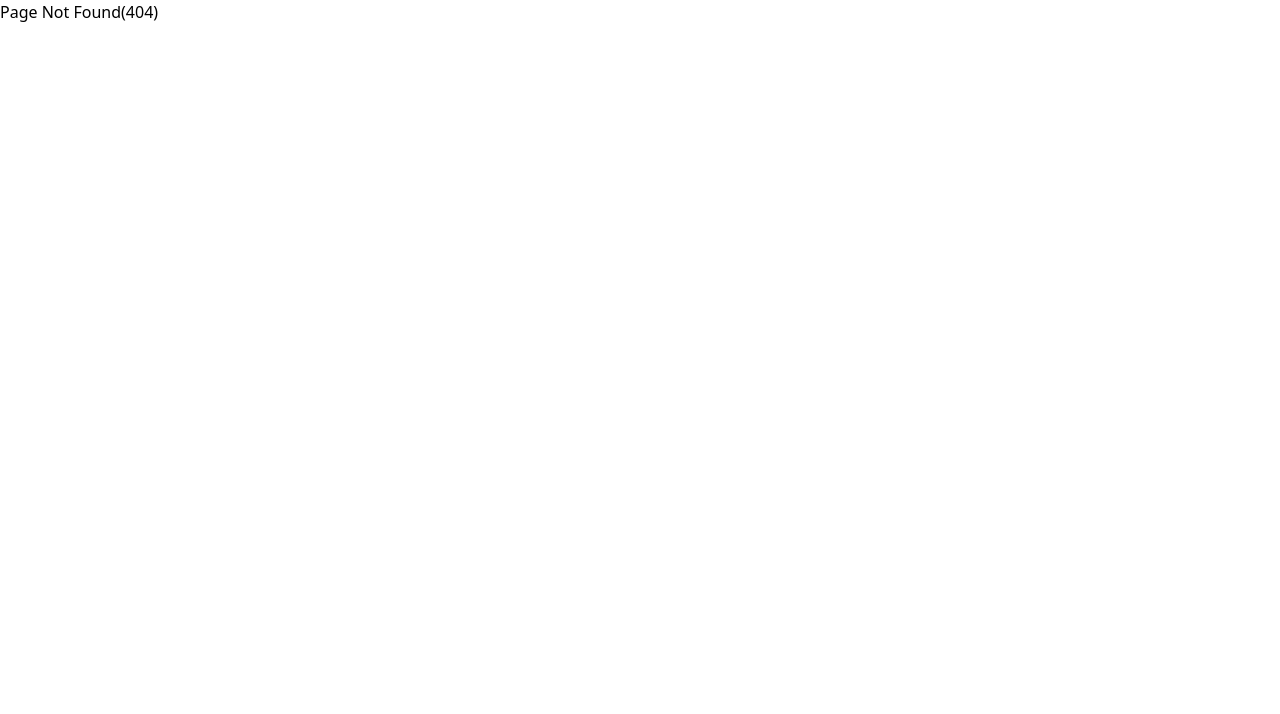
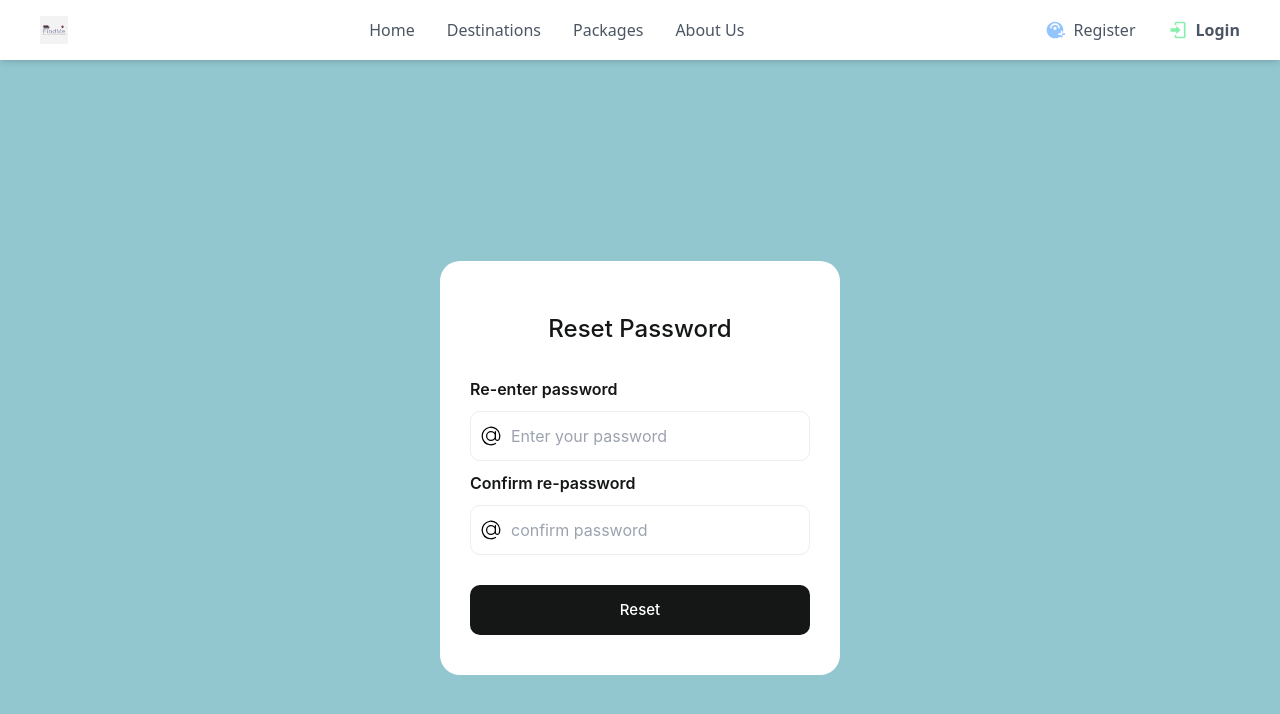
Before and after one commit to s1999-alt/FindMe--Django-React, a React (Vite) app in the folder frontend/: page /password/reset/1/1 in a window 1280 px wide. Before the commit this address had no page. Shown: the top 714 px of the page. Built offline with nearby package versions, Linux system fonts and the light colour scheme.

Commit message:
Reset password setted in authSlice and authService and also Reset passwordconfirm page is setted through the mailtrap link and everything is working fine

```diff
--- a/frontend/src/App.jsx
+++ b/frontend/src/App.jsx
@@ -2,12 +2,7 @@ import { useState } from 'react'
 import {Route, BrowserRouter as Router, Routes} from "react-router-dom"
 import { ToastContainer } from 'react-toastify'
 import 'react-toastify/dist/ReactToastify.css';
-import Home from './pages/Home'
 import './Styles/auth.scss'
-import Navbar from './components/navigation/Navbar'
-import Authenticator from './pages/Authenticator'
-import ActivatePage from './pages/ActivatePage';
-import PageNotFound from './pages/PageNotFound';
 import UserWrapper from './wrapper/userWrapper';
 
 
--- a/frontend/src/Styles/ActivatePage.scss
+++ b/frontend/src/Styles/ActivatePage.scss
@@ -23,7 +23,7 @@
   font-size: 24px; /* Adjust the size as needed */
 }
 
-.button-submit {
+.button {
   background-color: #3498db;
   color: #fff;
   padding: 10px 60px;
--- a/frontend/src/features/auth/authService.js
+++ b/frontend/src/features/auth/authService.js
@@ -64,8 +64,35 @@ const activate = async (userData) => {
 }
 
 
-const authService = {register, login, logout, activate}
+//ResetPassword
+
+const resetPassword = async (userData) => {
+  const config = {
+    headers: {
+      "Content-type":"application/json"
+    }
+  }
+  const responce = await axios.post(RESET_PASSWORD_URL, userData, config)
+
+  return responce.data
+}
+
+
+//ResetPasswordConfirm
+
+const resetPasswordConfirm = async (userData) => {
+  const config = {
+    headers: {
+      "Content-type":"application/json"
+    }
+  }
+  const responce = await axios.post(RESET_PASSWORD_CONFIRM_URL, userData, config)
+
+  return responce.data
+}
+
+
+
+const authService = {register, login, logout, activate, resetPassword, resetPasswordConfirm}
 
 export default authService
-
-//
--- a/frontend/src/features/auth/authSlice.js
+++ b/frontend/src/features/auth/authSlice.js
@@ -56,6 +56,38 @@ export const activate = createAsyncThunk(
   async (userData, thunkAPI) => {
     try{
       return await authService.activate(userData)
+    } catch (error) {
+      const message = (error.reponse && error.responce.data
+        && error.responce.data.message) ||
+        error.message || error.toString()
+
+      return thunkAPI.rejectWithValue(message)
+    }
+
+  }
+)
+
+export const resetPassword = createAsyncThunk(
+  "auth/resetPassword",
+  async (userData, thunkAPI) => {
+    try{
+      return await authService.resetPassword(userData)
+    } catch (error) {
+      const message = (error.reponse && error.responce.data
+        && error.responce.data.message) ||
+        error.message || error.toString()
+
+      return thunkAPI.rejectWithValue(message)
+    }
+
+  }
+)
+
+export const resetPasswordConfirm = createAsyncThunk(
+  "auth/resetPasswordConfirm",
+  async (userData, thunkAPI) => {
+    try{
+      return await authService.resetPasswordConfirm(userData)
     } catch (error) {
       const message = (error.reponse && error.responce.data
         && error.responce.data.message) ||
@@ -152,6 +184,36 @@ export const authSlice = createSlice({
       state.user = null
     })
 
+    .addCase(resetPassword.pending, (state) =>{
+      state.isLoading = true
+    })
+    .addCase(resetPassword.fulfilled, (state) =>{
+      state.isLoading = false
+      state.isSuccess = true
+    })
+    .addCase(resetPassword.rejected, (state,action) => {
+      state.isLoading = false
+      state.isSuccess = false
+      state.isError = true
+      state.message = action.payload
+      state.user = null
+    })
+
+    .addCase(resetPasswordConfirm.pending, (state) =>{
+      state.isLoading = true
+    })
+    .addCase(resetPasswordConfirm.fulfilled, (state) =>{
+      state.isLoading = false
+      state.isSuccess = true
+    })
+    .addCase(resetPasswordConfirm.rejected, (state,action) => {
+      state.isLoading = false
+      state.isSuccess = false
+      state.isError = true
+      state.message = action.payload
+      state.user = null
+    })
+
     .addCase(getUserInfo.fulfilled, (state, action) => {
       state.userInfo = action.payload
   })
--- /dev/null
+++ b/frontend/src/pages/ResetPasswordConfirmPage.jsx
@@ -0,0 +1,98 @@
+import { useEffect, useState } from 'react'
+import { useDispatch, useSelector } from 'react-redux'
+import { Link, useNavigate, useParams } from 'react-router-dom'
+import { resetPasswordConfirm } from '../features/auth/authSlice'
+import { toast } from 'react-toastify'
+import Spinner from '../components/navigation/Spinner'
+
+
+
+const ResetPasswordConfirmPage = () => {
+
+  const {uid, token} = useParams()
+  const [formData, setFormData] = useState({
+    'new_password':'',
+    're_new_password':''
+  })
+
+  const {new_password, re_new_password} = formData
+
+
+  const navigate = useNavigate()
+  const dispatch = useDispatch()
+
+
+  const { isLoading, isError, isSuccess, message } = useSelector((state) => state.auth)
+
+  const handleChange = (e) => {
+    setFormData((prev) => ({
+      ...prev,
+      [e.target.name]: e.target.value
+  })
+    )
+  };
+
+  const handleSubmit = (e) => {
+    e.preventDefault()
+
+    const userData = {
+      uid,
+      token,
+      new_password,
+      re_new_password
+    }
+
+    dispatch(resetPasswordConfirm(userData))
+  }
+
+  useEffect( () => {
+    if (isError){
+      toast.error(message)
+    }
+    if (isSuccess){
+      navigate("/auth/login")
+      toast.success("Your Password was Reset Successfully.")
+    }
+
+  },[isError, isSuccess, message, navigate, dispatch])
+
+
+  return (
+  <div className='auth' style={{backgroundColor: '#92C7CF'}}>
+    <form className="form">
+    <h2 style={{ fontWeight: 500, fontSize: '1.5rem', margin: '20px 0', textAlign: 'center' }}>
+          Reset Password
+  </h2>
+      {isLoading && <Spinner />}
+
+      <div className="flex-column">
+        <label>Re-enter password</label>
+      </div>
+      <div className="inputForm">
+        <svg height="20" viewBox="0 0 32 32" width="20" xmlns="http://www.w3.org/2000/svg">
+          <g id="Layer_3" data-name="Layer 3">
+            <path d="m30.853 13.87a15 15 0 0 0 -29.729 4.082 15.1 15.1 0 0 0 12.876 12.918 15.6 15.6 0 0 0 2.016.13 14.85 14.85 0 0 0 7.715-2.145 1 1 0 1 0 -1.031-1.711 13.007 13.007 0 1 1 5.458-6.529 2.149 2.149 0 0 1 -4.158-.759v-10.856a1 1 0 0 0 -2 0v1.726a8 8 0 1 0 .2 10.325 4.135 4.135 0 0 0 7.83.274 15.2 15.2 0 0 0 .823-7.455zm-14.853 8.13a6 6 0 1 1 6-6 6.006 6.006 0 0 1 -6 6z"></path>
+          </g>
+        </svg>
+        <input type="password" className="input" name='new_password' placeholder="Enter your password" onChange={handleChange} value={new_password} required />
+      </div>
+
+      <div className="flex-column">
+        <label>Confirm re-password</label>
+      </div>
+      <div className="inputForm">
+        <svg height="20" viewBox="0 0 32 32" width="20" xmlns="http://www.w3.org/2000/svg">
+          <g id="Layer_3" data-name="Layer 3">
+            <path d="m30.853 13.87a15 15 0 0 0 -29.729 4.082 15.1 15.1 0 0 0 12.876 12.918 15.6 15.6 0 0 0 2.016.13 14.85 14.85 0 0 0 7.715-2.145 1 1 0 1 0 -1.031-1.711 13.007 13.007 0 1 1 5.458-6.529 2.149 2.149 0 0 1 -4.158-.759v-10.856a1 1 0 0 0 -2 0v1.726a8 8 0 1 0 .2 10.325 4.135 4.135 0 0 0 7.83.274 15.2 15.2 0 0 0 .823-7.455zm-14.853 8.13a6 6 0 1 1 6-6 6.006 6.006 0 0 1 -6 6z"></path>
+          </g>
+        </svg>
+        <input type="password" className="input" name='re_new_password' placeholder="confirm password" onChange={handleChange} value={re_new_password} required />
+      </div>
+
+      <button className="button-submit" onClick={handleSubmit}>Reset</button>
+    </form>
+  </div>
+  )
+}
+
+export default ResetPasswordConfirmPage
--- a/frontend/src/pages/ResetPasswordPage.jsx
+++ b/frontend/src/pages/ResetPasswordPage.jsx
@@ -1,5 +1,10 @@
-import React, { useState } from 'react'
-import { Link } from 'react-router-dom';
+import { useEffect, useState } from 'react'
+import { useDispatch, useSelector } from 'react-redux';
+import { Link, useNavigate } from 'react-router-dom';
+import {toast} from 'react-toastify'
+import Spinner from '../components/navigation/Spinner';
+import { resetPassword } from '../features/auth/authSlice';
+
 
 
 const ResetPasswordPage = () => {
@@ -8,6 +13,11 @@ const ResetPasswordPage = () => {
   });
 
   const {email} = formData
+
+  const dispatch = useDispatch()
+  const navigate = useNavigate()
+
+  const { isLoading, isError, isSuccess, message } = useSelector((state) => state.auth)
 
   const handleChange = (e) => {
     setFormData((prev) => ({
@@ -19,7 +29,25 @@ const ResetPasswordPage = () => {
 
   const handleSubmit = (e) => {
     e.preventDefault()
+
+    const userData = {
+      email
+    }
+
+    dispatch(resetPassword(userData))
   }
+
+  useEffect( () => {
+    if (isError){
+      toast.error(message)
+    }
+    if (isSuccess){
+      navigate("/auth/login")
+      toast.success("A Reset Password Email has been sent to you")
+    }
+
+  },[isError, isSuccess, message, navigate, dispatch])
+
 
   return (
   <div>
@@ -27,6 +55,8 @@ const ResetPasswordPage = () => {
     <h2 style={{ fontWeight: 500, fontSize: '1.5rem', margin: '20px 0', textAlign: 'center' }}>
           Reset Password
   </h2>
+      {isLoading && <Spinner />}
+
       <div className="flex-column">
         <label>Email </label>
       </div>
--- a/frontend/src/wrapper/UserWrapper.jsx
+++ b/frontend/src/wrapper/UserWrapper.jsx
@@ -5,6 +5,7 @@ import Home from '../pages/Home'
 import Navbar from '../components/navigation/Navbar'
 import PageNotFound from '../pages/PageNotFound'
 import ActivatePage from '../pages/ActivatePage'
+import ResetPasswordConfirmPage from '../pages/ResetPasswordConfirmPage'
 
 function UserWrapper() {
   const routes = useRoutes([{
@@ -17,7 +18,8 @@ function UserWrapper() {
     children:[
       {path: "/auth/*", element:<Authenticator/>},
       {path: "/", element: <Home/>},
-      {path: "/activate/:uid/:token", element: <ActivatePage/>}
+      {path: "/activate/:uid/:token", element: <ActivatePage/>},
+      {path: "/password/reset/:uid/:token", element: <ResetPasswordConfirmPage/>}
     ],
   },
   {
```
Also changed, not shown: 1 other file (tests, documents, lock files or other folders).
